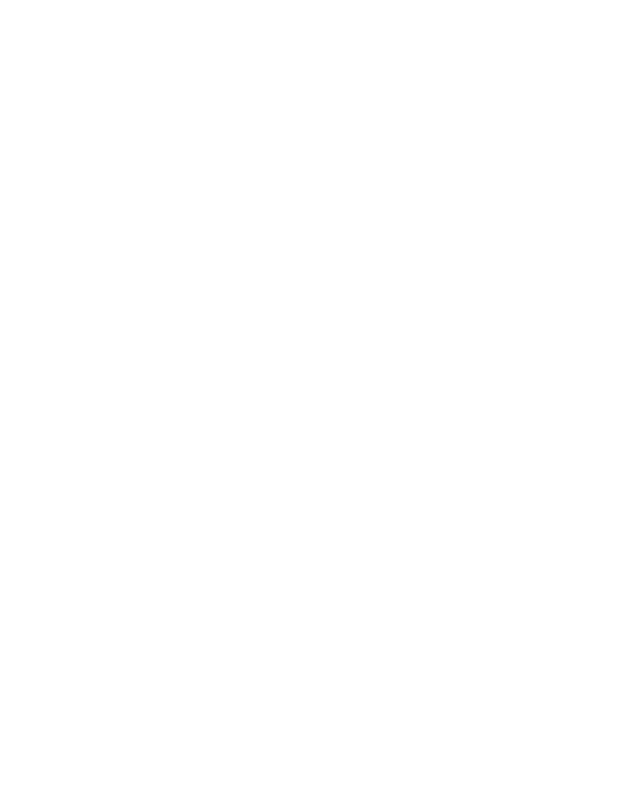
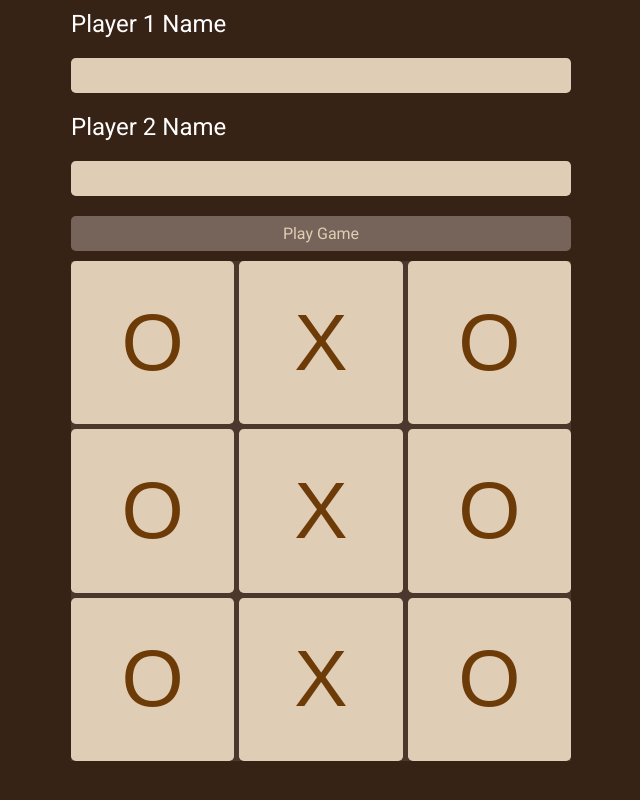
Before and after one commit to gmatt20/odin-tic-tac-toe, a plain HTML site: page index.html in a window 1280 px wide. Shown: the whole page, without its empty margins (319-959 px from the left). Drawn offline with Linux system fonts and the light colour scheme.

Commit message:
Added HTML content and CSS styles. Added the poppins font from Google fonts.

```diff
--- a/index.html
+++ b/index.html
@@ -4,12 +4,35 @@
     <meta charset="UTF-8" />
     <meta http-equiv="X-UA-Compatible" content="IE=edge" />
     <meta name="viewport" content="width=device-width, initial-scale=1.0" />
+    <link rel="stylesheet" href="./style.css" />
     <title>Document</title>
   </head>
   <body>
-    <div class="row-1"></div>
-    <div class="row-2"></div>
-    <div class="row-3"></div>
+    <nav>
+      <form>
+        <label for="name">Player 1 Name</label>
+        <input
+          class="input-text"
+          required
+          type="text"
+          name="name"
+          id="player-1-name" />
+        <label required for="name">Player 2 Name</label>
+        <input class="input-text" type="text" name="name" id="player-2-name" />
+        <input class="input-button" type="submit" value="Play Game" />
+      </form>
+    </nav>
+    <article class="container">
+      <button class="cell-1">O</button>
+      <button class="cell-2">X</button>
+      <button class="cell-3">O</button>
+      <button class="cell-4">O</button>
+      <button class="cell-5">X</button>
+      <button class="cell-6">O</button>
+      <button class="cell-7">O</button>
+      <button class="cell-8">X</button>
+      <button class="cell-9">O</button>
+    </article>
     <script src="./script.js"></script>
   </body>
 </html>
--- a/style.css
+++ b/style.css
@@ -0,0 +1,95 @@
+@import url("https://fonts.googleapis.com/css2?family=Poppins:ital,wght@0,100;0,200;0,300;0,400;0,500;0,600;0,700;0,800;0,900;1,100;1,200;1,300;1,400;1,500;1,600;1,700;1,800;1,900&family=Roboto:ital,wght@0,100;0,300;0,400;0,500;0,700;0,900;1,100;1,300;1,400;1,500;1,700;1,900&display=swap");
+* {
+  margin: 0;
+  padding: 0;
+  box-sizing: border-box;
+  font-family: "Roboto", serif;
+}
+html,
+body {
+  height: 100%;
+}
+body {
+  display: grid;
+  grid-template-rows: 1fr 1fr 0.5fr;
+  grid-template-columns: 1fr 1fr 1fr;
+  align-items: center;
+  justify-content: center;
+  /* background-color: #25170e; */
+  background-color: #372216;
+  /* background-color: #6d3b07; */
+}
+.container {
+  display: grid;
+  grid-row-start: 2;
+  grid-column-start: 2;
+  grid-template-rows: repeat(3, 1fr);
+  grid-template-columns: repeat(3, 1fr);
+  width: 500px;
+  height: 500px;
+  gap: 5px;
+  background-color: #4b372b;
+}
+.container > button {
+  font-family: Arial, Helvetica, sans-serif;
+  display: grid;
+  align-items: center;
+  justify-content: center;
+  padding: 5px;
+  color: #6d3b07;
+  background-color: #e0cdb5;
+  font-size: 5rem;
+  border: none;
+  transition: ease-in-out 0.1s;
+  border-radius: 0.3rem;
+}
+button:hover {
+  cursor: pointer;
+  background-color: #b5925d;
+}
+button:active {
+  background-color: #c7a97f;
+}
+nav {
+  display: grid;
+  grid-column-start: 2;
+}
+form {
+  display: inline-grid;
+  color: white;
+}
+label {
+  font-size: 1.5rem;
+  margin: 10px 0 10px 0;
+}
+.input-text {
+  font-size: 1rem;
+  border: none;
+  padding: 0.5rem;
+  margin: 10px 0 10px 0;
+  border-radius: 0.3rem;
+  background-color: #e0cdb5;
+  color: #6d3b07;
+}
+.input-text:focus {
+  outline: 3px solid #a2958e;
+  box-shadow: 0 0 15px#a2958e;
+}
+.input-button {
+  font-size: 1rem;
+  border: none;
+  padding: 0.5rem;
+  margin: 10px 0 10px 0;
+  border-radius: 0.3rem;
+  background-color: #76645a;
+  color: #e0cdb5;
+  transition: ease-in-out 0.1s;
+}
+.input-button:hover {
+  cursor: pointer;
+  background-color: #604d42;
+  box-shadow: 0 0 15px#604d42;
+}
+.input-button:active {
+  background-color: #4b372b;
+}
```
